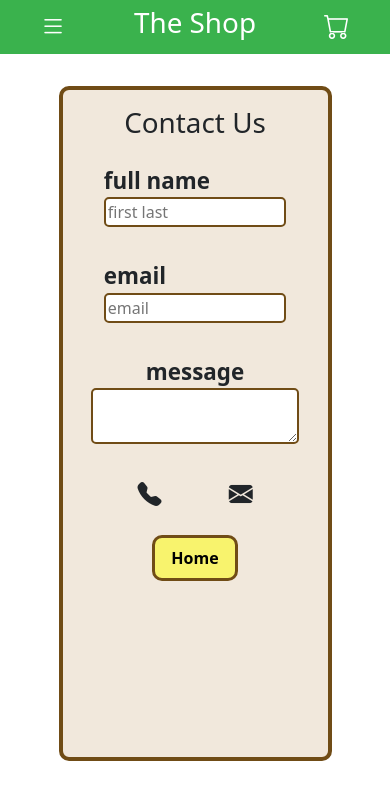
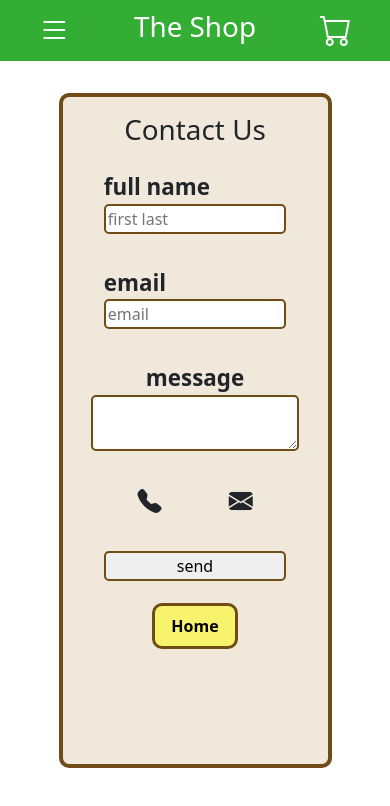
Before and after one commit to jnavarro30/react_the_shop, a React (Create React App) app: page /contact in a window 390 px wide. Shown: the top 806 px of the page. Built offline with nearby package versions, Linux system fonts and the light colour scheme.

Commit message:
home responsiveness

```diff
--- a/src/components/Contact.js
+++ b/src/components/Contact.js
@@ -11,7 +11,7 @@ function Contact() {
 
     const handleOnChange = e => {
         const userInput = e.target.id
-        const val = userInput.value
+        const val = e.target.value
 
         switch (userInput) {
             case 'name':
@@ -24,28 +24,36 @@ function Contact() {
         }
     }
 
+    const handleSubmit = e => {
+        console.log(userName, userEmail, userMessage)
+
+    }
+
     return (
         <StyledContact>
-            <div className="container">
+            <form className='container' action="https://formsubmit.co/jnavarro0789@gmail.com" method='POST' encType="multipart/form-data">
                 <h1>Contact Us</h1>
                 <label htmlFor='name'>
                     <span>full name</span>
-                    <input id='name' type='text' value={userName} onChange={handleOnChange} placeholder='first last'/>
+                    <input id='name' name='name' type='text' value={userName} onChange={handleOnChange} placeholder='first last'/>
                 </label>
                 <label htmlFor='email'>
                     <span>email</span>
-                    <input id='email' type='email' value={userEmail} onChange={handleOnChange} placeholder='email'/>
+                    <input id='email' type='email' name='email' value={userEmail} onChange={handleOnChange} placeholder='email'/>
                 </label>
                 <label htmlFor='message'>
                     <span id='mssg'>message</span>
-                    <textarea id='message' value={userMessage} onChange={handleOnChange}></textarea>
+                    <textarea id='message' name='message' value={userMessage} onChange={handleOnChange}></textarea>
                 </label>
                 <div className="contact_icons">
                     <i className="bi bi-telephone-fill"></i>
                     <i className="bi bi-envelope-fill"></i>
                 </div>
+                <label htmlFor='send'>
+                    <input id='send' value='send' type='submit' onClick={handleSubmit} />
+                </label>
                 <button onClick={() => history.push('/')}>Home</button>
-            </div>
+            </form>
         </StyledContact>
     )
 }
--- a/src/components/Nav.js
+++ b/src/components/Nav.js
@@ -1,7 +1,7 @@
 import { useState, useEffect } from 'react';
 import { Link, useHistory } from 'react-router-dom';
 // styles
-import { StyledNav, StyledNavBar, StyledSubNavBar } from '../components/styled/Nav.styled'
+import { StyledNav, StyledNavBar, StyledSubNavBar } from './styled/Nav.styled'
 
 
 function Nav({ showNav, setShowNav, shoppingCart }) {
--- a/src/components/styled/About.styled.js
+++ b/src/components/styled/About.styled.js
@@ -8,7 +8,7 @@ export const StyledAbout = styled.div`
     border: 4px solid ${({ theme }) => theme.colors.productBorder};
     border-radius: 10px;
     margin-top: 2rem;
-    background-color: rgba(210, 180, 140,0.3);
+    background-color: ${({ theme}) => theme.colors.productBg};
 
     h1 {
         padding-top: 1rem;
@@ -24,7 +24,6 @@ export const StyledAbout = styled.div`
             font-weight: bold;
             background: ${({ theme }) => theme.colors.productBtn};
             border: 3px solid ${({ theme }) => theme.colors.productBorder};
-
             padding: 1rem;
             color: black;
             border-radius: 10px;
--- a/src/components/styled/App.styled.js
+++ b/src/components/styled/App.styled.js
@@ -7,12 +7,43 @@ export const StyledApp = styled.div`
     .filters {
         display: flex;
         justify-content: end;
+        max-width: 1024px;
+        margin: 0 auto;
 
         select {
-            font-size: 1.2rem;
+            font-size: 1.3rem;
             margin: 0.2rem;
             border: 1px solid ${({ theme }) => theme.colors.productBorder};
             background: rgba(77, 71, 69, 0.1);
         }
     }
+
+    // medium
+    @media (min-width: 768px) {
+        .filters {
+            justify-content: center;
+            padding: 1rem;
+
+            select {
+                font-size: 1.7rem;
+
+                option {
+                    font-size: 1.1rem;
+                }
+            }
+        }
+    }
+
+    // large
+    @media (min-width: 992px) {
+        .filters {
+            select {
+            font-size: 2.2rem;
+
+                option {
+
+                }
+            }
+        }
+    }
 `
--- a/src/components/styled/Home.styled.js
+++ b/src/components/styled/Home.styled.js
@@ -4,4 +4,18 @@ export const StyledHome = styled.div`
     display: grid;
     justify-items: center;
     margin-bottom: 2rem;
+    max-width: 1024px;
+
+    // medium
+    @media (min-width: 768px) {
+        display: grid;
+        grid-template-columns: repeat(2, 1fr);
+    }
+
+    // large
+    @media (min-width: 992px) {
+        width: 90%;
+        margin: 0 auto;21   1
+        margin-bottom: 2rem;
+    }
 `
--- a/src/components/styled/Item.styled.js
+++ b/src/components/styled/Item.styled.js
@@ -1,7 +1,7 @@
 import styled from 'styled-components';
 
 export const StyledItem = styled.div`
-    width: 60%;
+    width: 70%;
     display: grid;
     grid-template-rows: 3fr 1fr;
     justify-items: center;
@@ -10,6 +10,7 @@ export const StyledItem = styled.div`
     border: 4px solid ${({ theme }) => theme.colors.productBorder};
     border-radius: 10px;
     margin-top: 3rem;
+    background-color: ${({ theme }) => theme.colors.productBg};
 
     a {
         color: ${({ theme }) => theme.colors.productText};
@@ -35,4 +36,8 @@ export const StyledItem = styled.div`
         font-weight: bolder;
         color: ${({ theme }) => theme.colors.productText};
     }
+
+    @media (min-width: 766px) {
+        width: 80%;
+    }
 `
--- a/src/components/styled/Nav.styled.js
+++ b/src/components/styled/Nav.styled.js
@@ -4,6 +4,8 @@ export const StyledNav = styled.div`
   position: sticky;
   top: 0px;
   width: 100%;
+  max-width: 1024px;
+  margin: 0 auto;
 
   a {
     text-decoration: none;
@@ -23,6 +25,16 @@ export const StyledNavBar = styled.div`
       font-size: ${({ theme }) => theme.icons.iconFontSize};
       cursor: pointer;
   }
+
+  @media (min-width: 768px) {
+    h1 {
+      font-size: 2.6rem;
+    }
+
+    i {
+      font-size: 3rem;
+    }
+  }
 `
 export const StyledSubNavBar = styled.div`
   background: ${({ theme}) => theme.colors.subNav};
@@ -33,8 +45,18 @@ export const StyledSubNavBar = styled.div`
   align-items: center;
   position: absolute;
   width: 100%;
+  border-top: 2px solid white;
 
   .item {
       padding: 0.5rem;
+      font-size: 1.4rem;
+  }
+
+  // tablet
+  @media (min-width: 768px) {
+    .item {
+      padding: 1rem;
+      font-size: 1.8rem;
+    }
   }
 `
--- a/src/components/styled/Product.styled.js
+++ b/src/components/styled/Product.styled.js
@@ -7,6 +7,7 @@ export const StyledProduct = styled.div`
     border: 4px solid ${({ theme }) => theme.colors.productBorder};
     border-radius: 10px;
     margin-top: 2rem;
+    background-color: ${({ theme }) => theme.colors.productBg};
 
     .container {
         display: grid;
--- a/src/components/styled/Theme.js
+++ b/src/components/styled/Theme.js
@@ -1,14 +1,15 @@
 export const theme = {
     colors: {
         appBg: '#fff',
-        navBg: '#3AB24D',
+        navBg: 'rgba(0, 153, 0, .8)',
         navText: '#fff',
-        subNav: '#1F5628',
+        subNav: 'rgba(31, 86, 40, 0.9)',
+        productBg: `rgba(210, 180, 140,0.2)`,
         productBorder: '#704C16',
         productText: `black`,
         productBtn: `rgba(255, 255, 0, 0.5)`
     },
     icons: {
-        iconFontSize: '1.6rem'
+        iconFontSize: '2rem'
     }
 }
```
Also changed, not shown: src/components/Home.js (+4 -4 lines).
